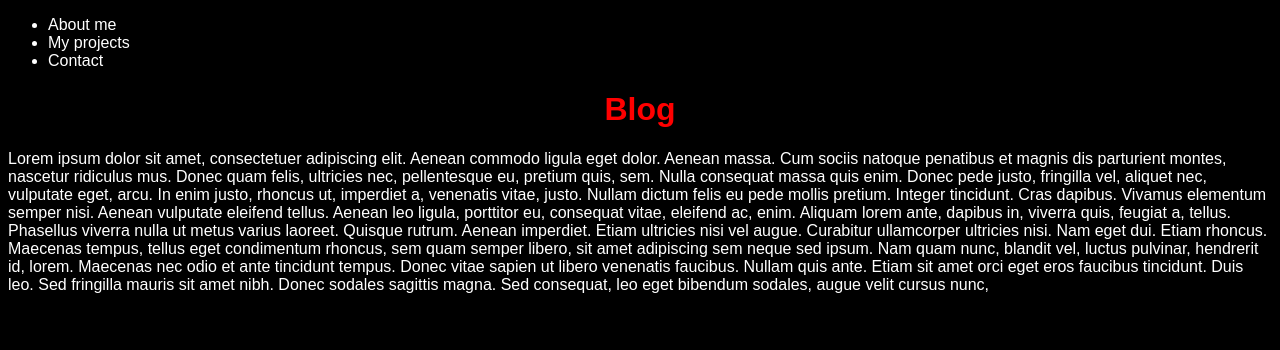
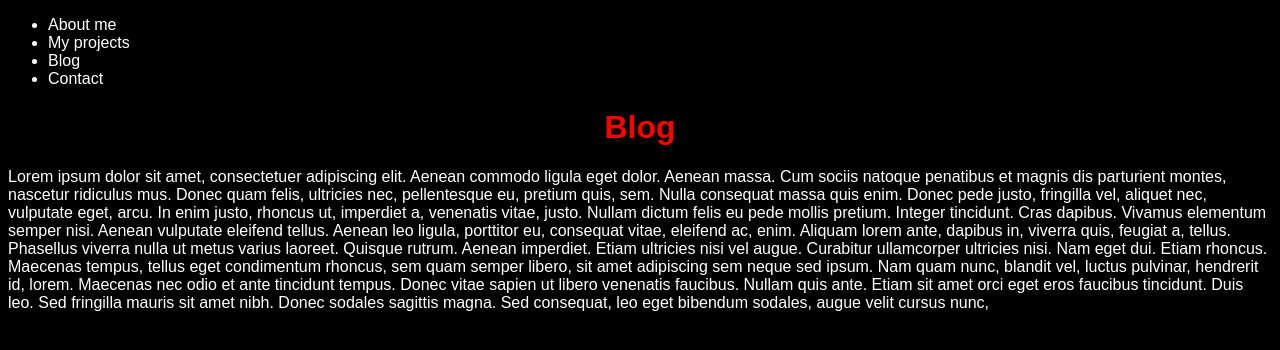
Before and after one commit to radanovicnikola93/GAE-my-homepage, a Python web app: template templates/blog.html in a window 1280 px wide. Shown: the top 350 px of the page. Run offline with Jinja, Linux system fonts and the light colour scheme; the template is opened without the code that fills it, so the values that code supplies are empty.

Commit message:
Added blog.html with extends

```diff
--- a/templates/blog.html
+++ b/templates/blog.html
@@ -10,6 +10,7 @@
     <ul>
         <li><a href="/">About me</a></li>
         <li><a href="/my-projects">My projects</a></li>
+        <li><a href="/blog">Blog</a></li>
         <li><a href="/contact">Contact</a></li>
     </ul>
     <h1>Blog</h1>
```
